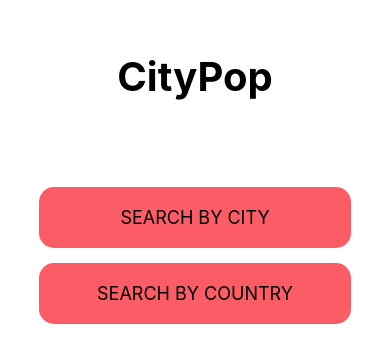
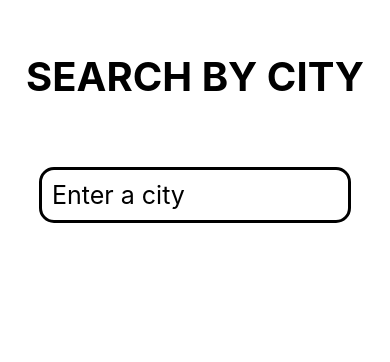
Before and after one commit to parvaritoz/CityPop, a React Native app: screen / in a window 390 px wide. Shown: the part 182-544 px from the top of the page. Built offline with nearby package versions, Linux system fonts and the light colour scheme.

Commit message:
Added layout for SearchCity Screen.

```diff
--- a/App.js
+++ b/App.js
@@ -1,7 +1,11 @@
 import { StatusBar } from "expo-status-bar";
 import { StyleSheet, Text, View } from "react-native";
+import TextButton from "./components/TextButton";
 import HomeScreen from "./screens/HomeScreen";
+import SearchCity from "./screens/SearchCity";
 
 export default function App() {
-  return <HomeScreen></HomeScreen>;
+  return (
+    <SearchCity/>
+  )
 }
--- a/components/AppButton.js
+++ b/components/AppButton.js
@@ -29,7 +29,6 @@ const styles = StyleSheet.create({
     width: "80%",
     margin: "2%",
   },
-
   text: {
     color: colors.black,
     fontSize: 18,
--- /dev/null
+++ b/components/TextButton.js
@@ -0,0 +1,28 @@
+import React from "react";
+import { StyleSheet, TextInput, View } from "react-native";
+import colors from "../config/colors";
+
+export default function TextButton({ placeholder}) {
+  return (
+    <View style={styles.conatiner}>
+      <TextInput style={styles.textInput} placeholder ={placeholder}></TextInput>
+    </View>
+  );
+}
+
+const styles = StyleSheet.create({
+  conatiner: {
+    justifyContent: "center",
+    alignItems: "center",
+    textAlign: "center"
+  },
+  textInput: {
+    margin: "2%",
+    borderWidth: 3,
+    padding: 10,
+    borderRadius: 15,
+    width: "80%",
+    borderColor: colors.black,
+    fontSize: 25,
+  }
+});
--- a/package.json
+++ b/package.json
@@ -15,6 +15,7 @@
     "react": "17.0.1",
     "react-dom": "17.0.1",
     "react-native": "0.64.3",
+    "react-native-vector-icons": "^9.0.0",
     "react-native-web": "0.17.1"
   },
   "devDependencies": {
--- a/screens/HomeScreen.js
+++ b/screens/HomeScreen.js
@@ -1,6 +1,5 @@
 import React from "react";
 import { StyleSheet, Text } from "react-native";
-import { color } from "react-native/Libraries/Components/View/ReactNativeStyleAttributes";
 import AppButton from "../components/AppButton";
 import colors from "../config/colors";
 
--- /dev/null
+++ b/screens/SearchCity.js
@@ -0,0 +1,26 @@
+import React from 'react';
+import {Text, StyleSheet} from 'react-native';
+import TextButton from '../components/TextButton';
+import colors from '../config/colors';
+
+export default function SearchCity(props) {
+    return (
+        <>
+            <Text style={styles.text}>SEARCH BY CITY</Text>
+            <TextButton placeholder="Enter a city"/>
+        </>
+    );
+}
+const styles = StyleSheet.create({
+    text: {
+        justifyContent: "center",
+        alignItems: "center",
+        textAlign: "center",
+        fontSize: 40,
+        marginBottom: "5%",
+        color: colors.black,
+        fontWeight: "bold",
+        marginTop: "60%",
+        marginBottom: "15%",
+    }
+});
```
Also changed, not shown: 2 other files (tests, documents, lock files or other folders).
